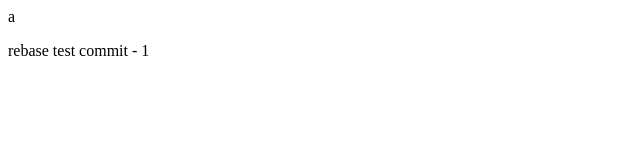
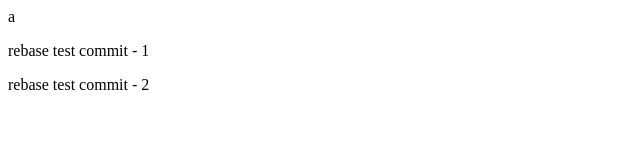
Before and after one commit to sunacodesu/test_02, a plain HTML site: page index.html in a window 1280 px wide. Shown: the whole page, without its empty margins (0-640 px from the left). Drawn offline with Linux system fonts and the light colour scheme.

Commit message:
test: rebase test commit 2

```diff
--- a/index.html
+++ b/index.html
@@ -8,5 +8,6 @@
 <body>
   <main>a</main>
   <p>rebase test commit - 1</p>
+  <p>rebase test commit - 2</p>
 </body>
 </html>
```
